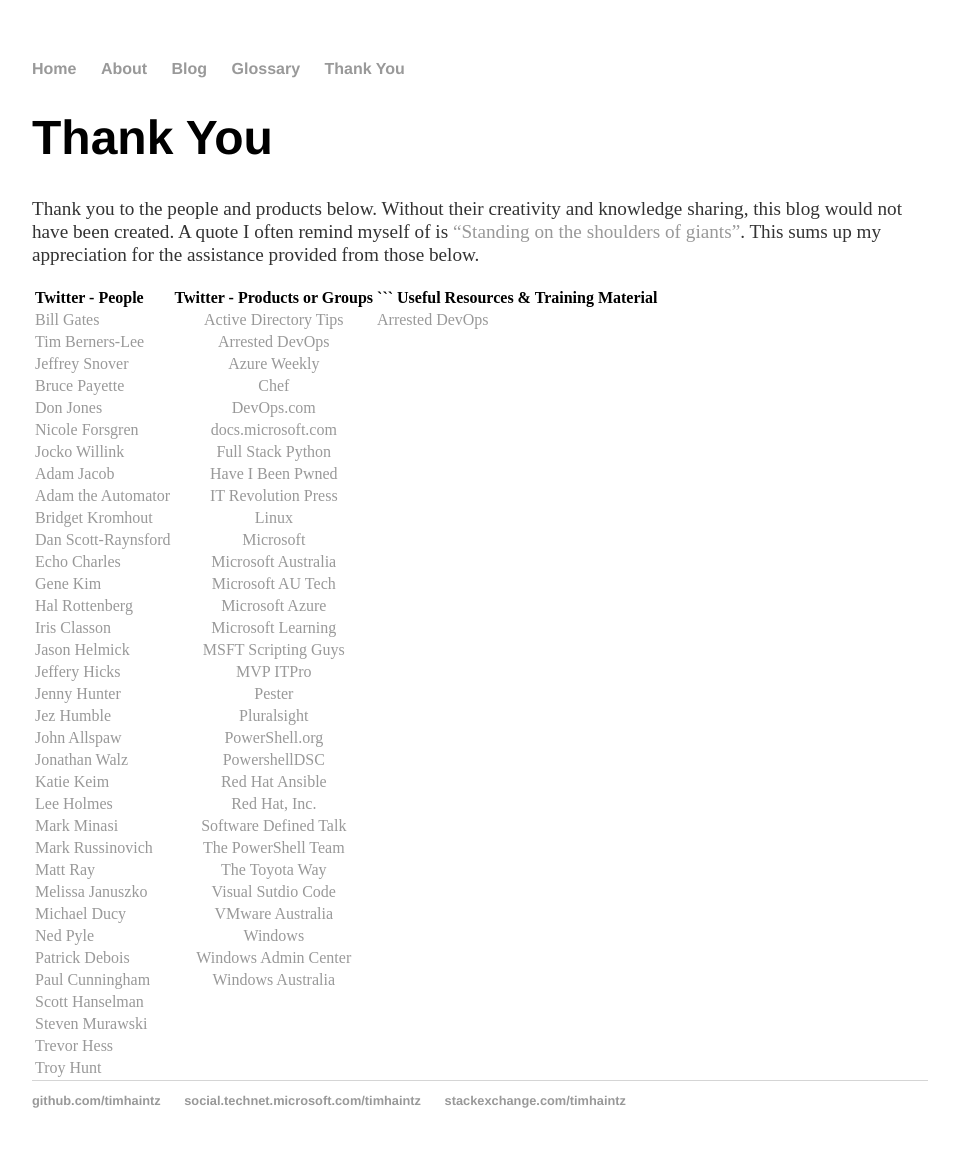
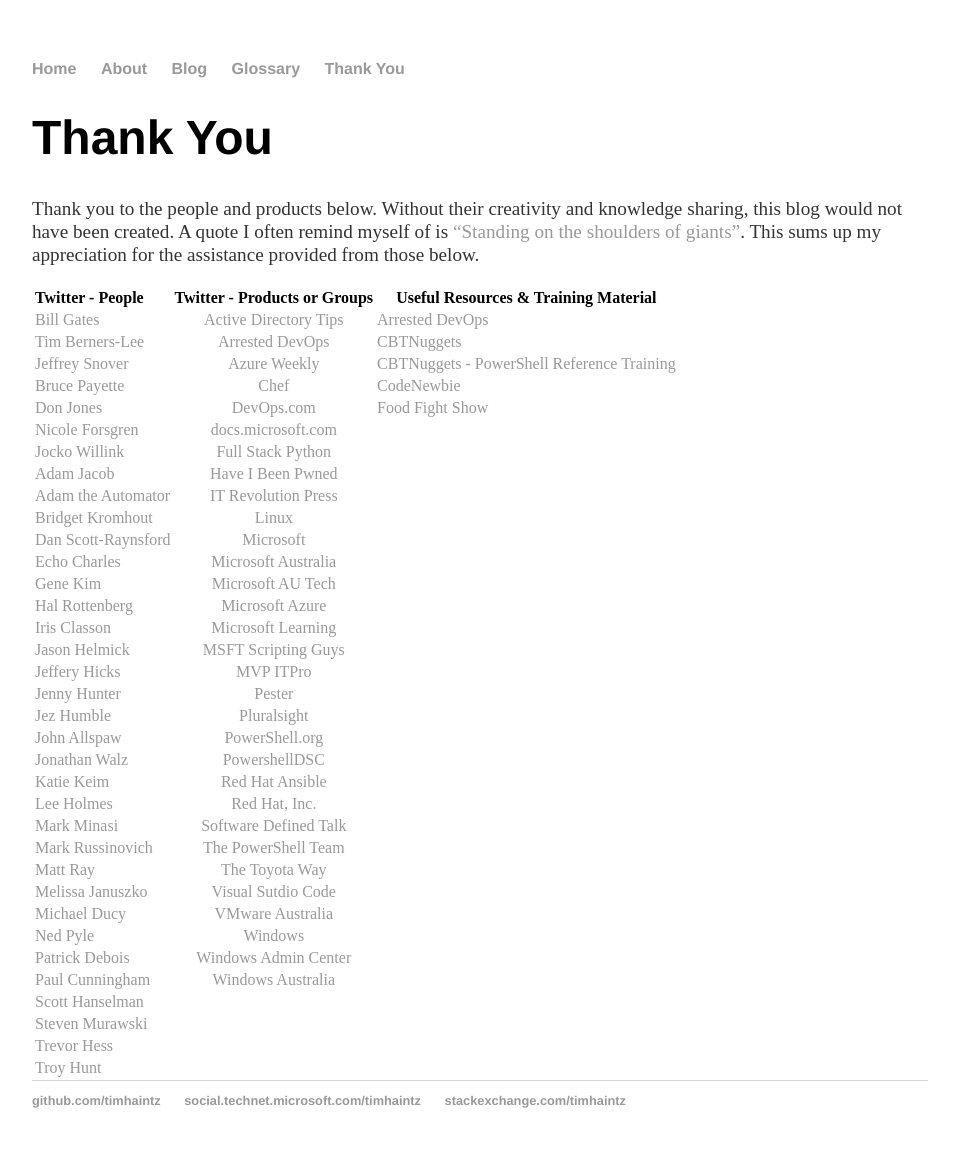
Before and after one commit to timhaintz/timhaintz.github.io, a Jekyll site: the page built from thankyou/index.md, in a window 1280 px wide. Shown: the whole page, without its empty margins (160-1119 px from the left). Built offline with Jekyll 4.4.1, drawn with Linux system fonts in a browser that asks for light colours.

Commit message:
Update index.md

````diff
--- a/thankyou/index.md
+++ b/thankyou/index.md
@@ -7,13 +7,13 @@
 Thank you to the people and products below. Without their creativity and knowledge sharing, this blog would not have been created. A quote I often remind myself of is ["Standing on the shoulders of giants"](https://en.wikipedia.org/wiki/Standing_on_the_shoulders_of_giants). This sums up my appreciation for the assistance provided from those below.
 
 
-|Twitter - People|Twitter - Products or Groups|``` Useful Resources & Training Material|
+|Twitter - People|Twitter - Products or Groups|Useful Resources & Training Material|
 | :--- | :---: | --- |
 |[Bill Gates](https://twitter.com/BillGates)|[Active Directory Tips](https://twitter.com/ADTipsTricks)|[Arrested DevOps](https://www.arresteddevops.com/)|
-|[Tim Berners-Lee](https://twitter.com/timberners_lee)|[Arrested DevOps](https://twitter.com/ArrestedDevOps)|
-|[Jeffrey Snover](https://twitter.com/jsnover)|[Azure Weekly](https://twitter.com/AzureWeekly)|
-|[Bruce Payette](https://twitter.com/BrucePayette)|[Chef](https://twitter.com/chef)|
-|[Don Jones](https://twitter.com/concentrateddon)|[DevOps.com](https://twitter.com/devopsdotcom)|
+|[Tim Berners-Lee](https://twitter.com/timberners_lee)|[Arrested DevOps](https://twitter.com/ArrestedDevOps)|[CBTNuggets](https://www.cbtnuggets.com/)
+|[Jeffrey Snover](https://twitter.com/jsnover)|[Azure Weekly](https://twitter.com/AzureWeekly)|[CBTNuggets - PowerShell Reference Training](https://www.cbtnuggets.com/it-training/microsoft-windows-powershell-2-3-4)
+|[Bruce Payette](https://twitter.com/BrucePayette)|[Chef](https://twitter.com/chef)|[CodeNewbie](https://www.codenewbie.org/)
+|[Don Jones](https://twitter.com/concentrateddon)|[DevOps.com](https://twitter.com/devopsdotcom)|[Food Fight Show](http://foodfightshow.org/)
 |[Nicole Forsgren](https://twitter.com/nicolefv)|[docs.microsoft.com](https://twitter.com/docsmsft)|
 |[Jocko Willink](https://twitter.com/jockowillink)|[Full Stack Python](https://twitter.com/fullstackpython)|
 |[Adam Jacob](https://twitter.com/adamhjk)|[Have I Been Pwned](https://twitter.com/haveibeenpwned)|
````
